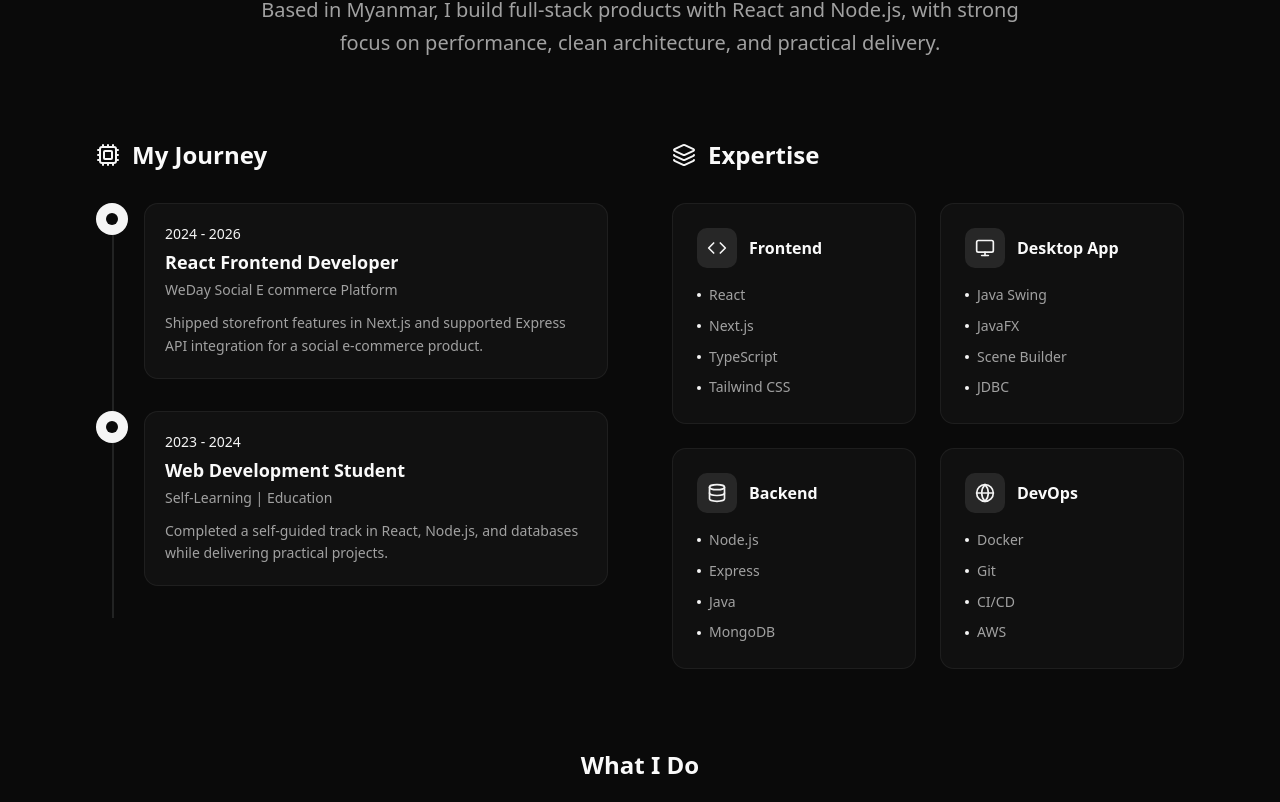
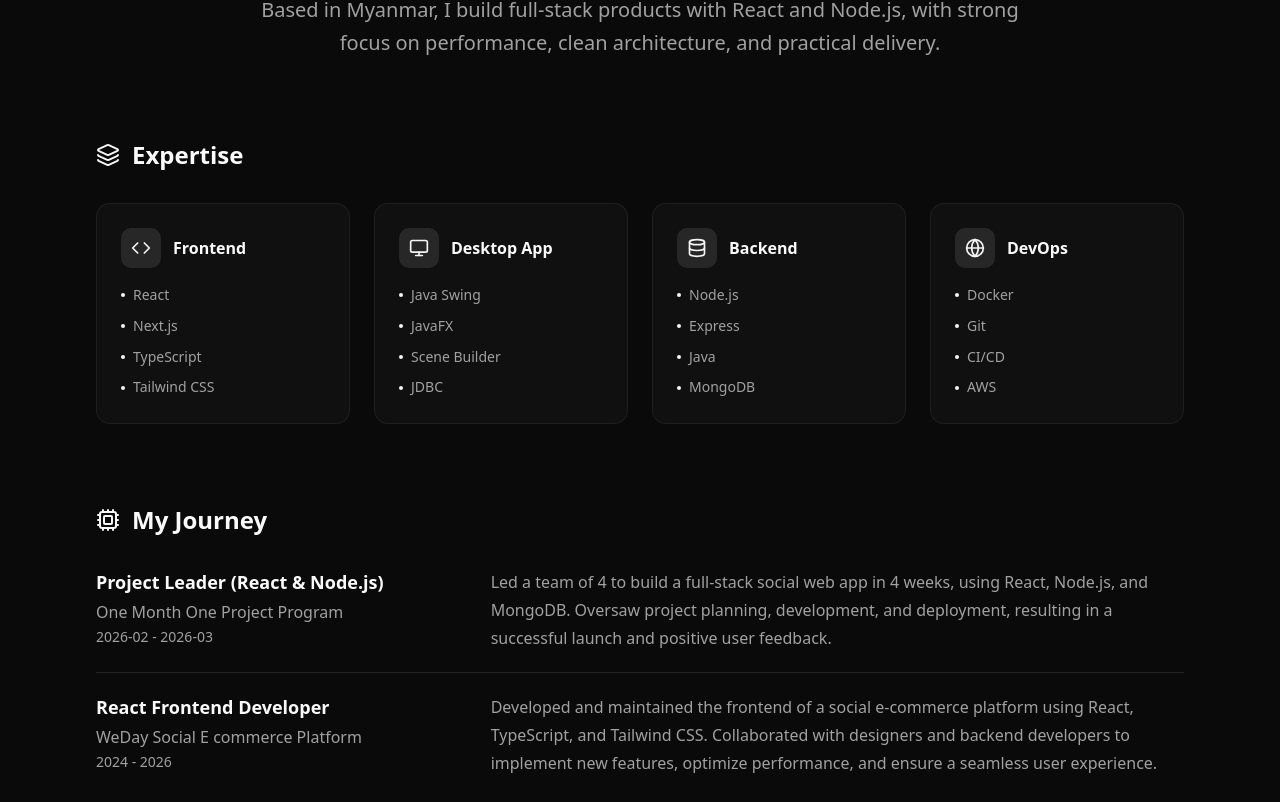
Before and after one commit to HHlaingSwan/hhlaingswan, a Next.js app: page / in a window 1280 px wide. Shown: the part 1216-2018 px from the top of the page. Built offline with nearby package versions, Linux system fonts and the light colour scheme.

Commit message:
Remove dialog component and update portfolio sections

```diff
--- a/app/globals.css
+++ b/app/globals.css
@@ -1,7 +1,7 @@
 @import "tailwindcss";
 @import "tw-animate-css";
 
-@custom-variant dark (&:is(.dark *));
+/* @custom-variant dark (&:is(.dark *)); */
 
 @theme inline {
   --color-background: var(--background);
--- a/lib/projects.tsx
+++ b/lib/projects.tsx
@@ -13,6 +13,17 @@ export const content: Project[] = [
     images: ["/images/homeView.png"],
   },
   {
+    title: "Static Game Advertisement with Cool Animation",
+    description:
+      "Interactive game promo landing page with cinematic motion, scroll-based effects, and a strong visual narrative.",
+    url: "https://arcane-game.vercel.app/",
+    repoUrl: "https://github.com/HHlaingSwan/Arcane-Game",
+    tags: ["React", "GSAP", "Tailwind CSS"],
+    impact:
+      "Engaging promo experience with smooth animations and strong visual storytelling.",
+    images: ["/images/arcaneMovie.png"],
+  },
+  {
     title: "Chat App with Socket.IO",
     description:
       "Real-time chat app featuring JWT auth, live presence, and media sharing with Socket.IO and Cloudinary.",
@@ -22,17 +33,6 @@ export const content: Project[] = [
     impact:
       "Fast, reliable messaging with secure auth, presence, and media sharing.",
     images: ["/images/chatMessage.png"],
-  },
-  {
-    title: "Static Game Advertisement with Cool Animation",
-    description:
-      "Interactive game promo landing page with cinematic motion, scroll-based effects, and a strong visual narrative.",
-    url: "https://arcane-game.vercel.app/",
-    repoUrl: "https://github.com/HHlaingSwan/Arcane-Game",
-    tags: ["React", "GSAP", "Tailwind CSS"],
-    impact:
-      "Engaging promo experience with smooth animations and strong visual storytelling.",
-    images: ["/images/arcaneMovie.png"],
   },
   {
     title: "Personal Assistant Bot with AI",
--- a/sections/About.tsx
+++ b/sections/About.tsx
@@ -12,18 +12,18 @@ import { Code, Database, Globe, Monitor, Cpu, Layers } from "lucide-react";
 const About = () => {
   const timeline = [
     {
+      year: "2026-02 - 2026-03",
+      title: "Project Leader (React & Node.js)",
+      company: "One Month One Project Program",
+      description:
+        "Led a team of 4 to build a full-stack social web app in 4 weeks, using React, Node.js, and MongoDB. Oversaw project planning, development, and deployment, resulting in a successful launch and positive user feedback.",
+    },
+    {
       year: "2024 - 2026",
       title: "React Frontend Developer",
       company: "WeDay Social E commerce Platform",
       description:
-        "Shipped storefront features in Next.js and supported Express API integration for a social e-commerce product.",
-    },
-    {
-      year: "2023 - 2024",
-      title: "Web Development Student",
-      company: "Self-Learning | Education",
-      description:
-        "Completed a self-guided track in React, Node.js, and databases while delivering practical projects.",
+        "Developed and maintained the frontend of a social e-commerce platform using React, TypeScript, and Tailwind CSS. Collaborated with designers and backend developers to implement new features, optimize performance, and ensure a seamless user experience.",
     },
   ];
 
@@ -72,51 +72,13 @@ const About = () => {
             </p>
           </div>
 
-          <div className="grid lg:grid-cols-2 gap-16">
-            <div className="space-y-8">
-              <h3 className="text-2xl font-bold flex items-center gap-3">
-                <Cpu className="size-6 text-primary" />
-                My Journey
-              </h3>
-              <div className="relative">
-                <div className="absolute left-4 top-0 bottom-0 w-0.5 bg-border" />
-                {timeline.map((item, index) => (
-                  <motion.div
-                    key={index}
-                    initial={{ opacity: 0, x: -20 }}
-                    whileInView={{ opacity: 1, x: 0 }}
-                    viewport={{ once: true }}
-                    transition={{ delay: index * 0.1, duration: 0.6 }}
-                    className="relative pl-12 pb-8"
-                  >
-                    <div className="absolute left-0 w-8 h-8 bg-primary rounded-full flex items-center justify-center">
-                      <div className="w-3 h-3 bg-background rounded-full" />
-                    </div>
-                    <article className="rounded-xl border border-border/60 bg-card/60 p-4 md:p-5">
-                      <p className="text-xs md:text-sm text-primary font-medium mb-1">
-                        {item.year}
-                      </p>
-                      <h4 className="text-base md:text-lg font-semibold mb-1">
-                        {item.title}
-                      </h4>
-                      <p className="text-xs md:text-sm text-muted-foreground mb-3">
-                        {item.company}
-                      </p>
-                      <p className="text-sm text-muted-foreground leading-relaxed">
-                        {item.description}
-                      </p>
-                    </article>
-                  </motion.div>
-                ))}
-              </div>
-            </div>
-
+          <div className="space-y-16 md:space-y-20">
             <div className="space-y-8">
               <h3 className="text-2xl font-bold flex items-center gap-3">
                 <Layers className="size-6 text-primary" />
                 Expertise
               </h3>
-              <div className="grid grid-cols-2 gap-6">
+              <div className="grid grid-cols-1 sm:grid-cols-2 md:grid-cols-4 gap-6">
                 {expertise.map((category, index) => (
                   <motion.div
                     key={category.title}
@@ -147,6 +109,40 @@ const About = () => {
                 ))}
               </div>
             </div>
+
+            <div className="space-y-8">
+              <h3 className="text-2xl  font-bold flex items-center gap-3">
+                <Cpu className="size-6 text-primary" />
+                My Journey
+              </h3>
+              <div className="divide-y divide-border">
+                {timeline.map((item, index) => (
+                  <motion.div
+                    key={index}
+                    initial={{ opacity: 0, y: 12 }}
+                    whileInView={{ opacity: 1, y: 0 }}
+                    viewport={{ once: true }}
+                    transition={{ delay: index * 0.08, duration: 0.4 }}
+                    className="py-5 first:pt-0"
+                  >
+                    <div className="flex flex-col md:flex-row gap-3 md:gap-8">
+                      <div className="md:w-2/6 shrink-0">
+                        <h4 className="text-lg font-semibold">{item.title}</h4>
+                        <p className="text-base text-muted-foreground mt-1">
+                          {item.company}
+                        </p>
+                        <span className="text-sm text-muted-foreground">
+                          {item.year}
+                        </span>
+                      </div>
+                      <p className="md:w-4/6 text-base text-muted-foreground leading-7">
+                        {item.description}
+                      </p>
+                    </div>
+                  </motion.div>
+                ))}
+              </div>
+            </div>
           </div>
 
           <div className="text-center space-y-8">
@@ -160,7 +156,7 @@ const About = () => {
             </div>
 
             <div className="flex justify-center  w-full">
-              <Terminal className="max-w-3xl   w-full">
+              <Terminal className="max-w-2xl md:max-w-3xl w-full">
                 <TypingAnimation>&gt; design --ux</TypingAnimation>
                 <AnimatedSpan className="text-green-500 mb-6">
                   ✔ Designing interfaces that are simple, clear, and
--- a/sections/Education.tsx
+++ b/sections/Education.tsx
@@ -144,14 +144,14 @@ const Education = () => {
                       }`}
                     >
                       <div className="flex flex-wrap items-center gap-5 mb-4">
-                        <span className="text-[14px] uppercase tracking-[0.3em] text-primary font-semibold">
+                        <span className="text-[14px] uppercase tracking-[0.3em] text-amber-400 font-semibold">
                           {item.semester}
                         </span>
-                        <span className="text-xs text-muted-foreground">
+                        <span className="text-xs text-amber-400 ">
                           {item.institution}
                         </span>
                       </div>
-                      <h3 className="text-2xl md:text-3xl text-indigo-500 font-semibold mb-6 ">
+                      <h3 className="text-2xl md:text-3xl  font-semibold mb-6 ">
                         {item.title}
                       </h3>
 
--- a/sections/Hero.tsx
+++ b/sections/Hero.tsx
@@ -30,7 +30,7 @@ const Hero = () => {
             transition={{ duration: 0.8, delay: 0.2 }}
             className="space-y-8"
           >
-            <div className="space-y-4">
+            <div>
               <p className="text-sm md:text-lg text-background/60">
                 Hi, I&apos;m{" "}
                 <span className="font-bold text-background">
@@ -58,7 +58,7 @@ const Hero = () => {
 
               <p className="text-background/60 text-base md:text-lg max-w-md">
                 Building elegant, scalable solutions with clean code and modern
-                technologies.
+                technologies. Let&apos;s create something great together.
               </p>
             </div>
 
--- a/sections/ProjectOverview.tsx
+++ b/sections/ProjectOverview.tsx
@@ -59,7 +59,7 @@ const ProjectOverview = () => {
             >
               {/* Image Container */}
               <div className="w-full md:w-3/5 group">
-                <div className="relative aspect-[4/3] md:aspect-video overflow-hidden rounded-2xl border border-border/50 bg-muted/30 shadow-2xl">
+                <div className="relative aspect-4/3 md:aspect-video overflow-hidden rounded-2xl border border-border/50 bg-muted/30 shadow-2xl">
                   {project.images?.[0] ? (
                     <Image
                       src={project.images[0]}
```
Also changed, not shown: components/ui/dialog.tsx (deleted, +0 -158 lines).
